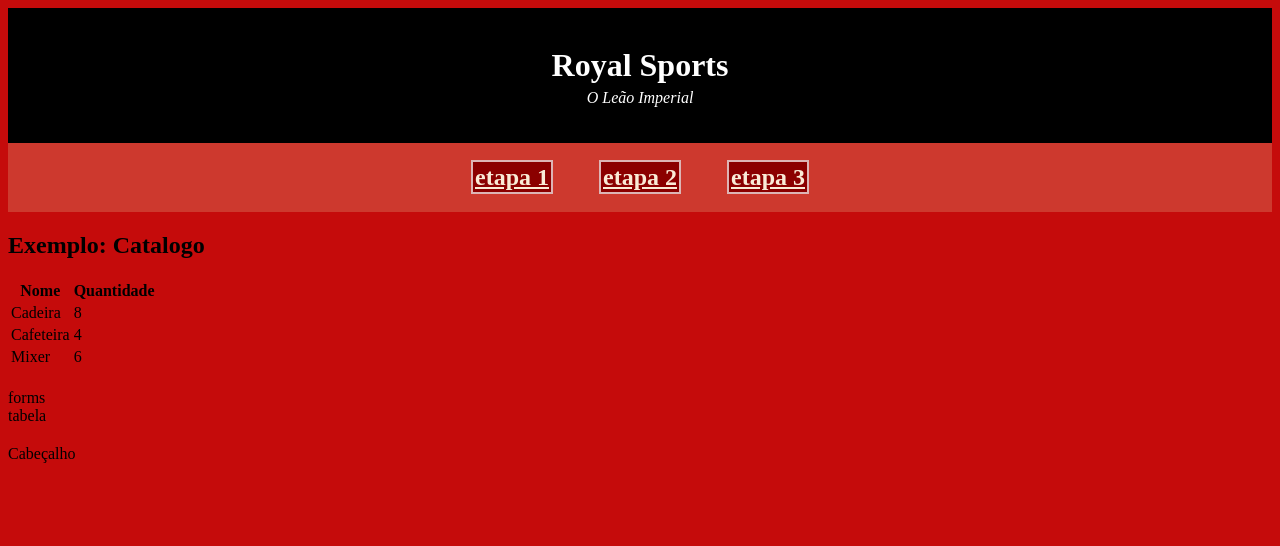
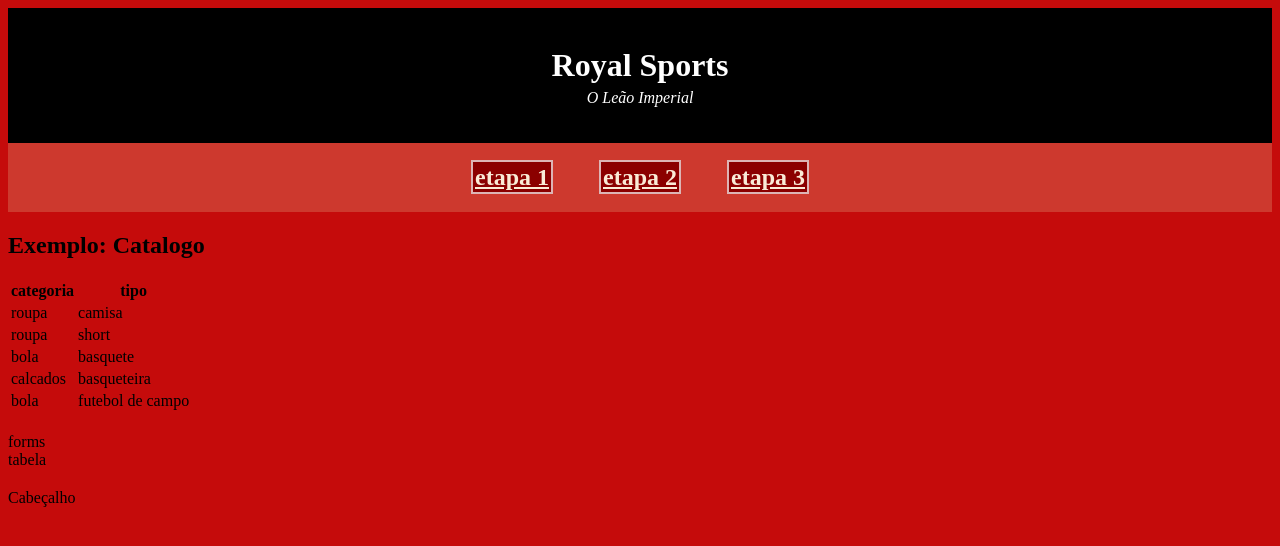
Before and after one commit to luizvn/TRABALHO_ED2, a Flask app: page /etapa1 in a window 1280 px wide. Shown: the top 546 px of the page. Run offline with Flask 3, Linux system fonts and the light colour scheme.

Commit message:
catalogo arquivo

```diff
--- /dev/null
+++ b/catalogo.json
@@ -0,0 +1,7 @@
+[
+    {"categoria": "roupa", "tipo": "camisa", "marca": "nike", "modelo": "dry-fit", "cor":"branco", "valor":113.90, "estoque": 900, "tamanhos_disponiveis": ["tamanho unico"]},
+    {"categoria": "roupa", "tipo": "short", "marca": "adidas", "modelo": "pacer 3 listras", "cor":"preto", "valor":87.90, "estoque": 300, "tamanhos_disponiveis": ["tamanho unico"]},
+    {"categoria": "bola", "tipo": "basquete", "marca": "wilson", "modelo": "nba drv", "cor":"laranja", "valor":115.00, "estoque": 700, "tamanhos_disponiveis": ["tamanho unico"]},
+    {"categoria": "calcados", "tipo": "basqueteira", "marca": "nike", "modelo": "zoom freak 5", "cor":"oreo", "valor":820.00, "estoque": 78, "tamanhos_disponiveis": ["tamanho unico"]},
+    {"categoria": "bola", "tipo": "futebol de campo", "marca": "adidas", "modelo": "UCL 2019", "cor":"branco e cinza", "valor":181.60, "estoque": 18, "tamanhos_disponiveis": ["tamanho unico"]}
+]
--- a/main.py
+++ b/main.py
@@ -1,4 +1,6 @@
 from flask import Flask, url_for, render_template
+import json
+import sys
 
 # inicializaçaõ
 app = Flask(__name__)
@@ -13,11 +15,12 @@ def principal():
 @app.route('/etapa1')
 def sobre1():
     titulo= "Catalogo"
-    catalogo = [
-        {"nome": "Cadeira", "quantidade": 8},
-        {"nome": "Cafeteira", "quantidade": 4},
-        {"nome": "Mixer", "quantidade": 6},
-    ]
+
+    try:
+        with open('catalogo.json', 'r') as file:
+            catalogo = json.load(file)
+    except Exception as e:
+        print(str(e))
     return render_template('etapa1.html', titulo = titulo, catalogo = catalogo)
 
 @app.route('/etapa2')
--- a/templates/etapa1.html
+++ b/templates/etapa1.html
@@ -68,9 +68,9 @@
 
                     <tr>
 
-                      <th>Nome</th>
+                      <th>categoria</th>
 
-                      <th>Quantidade</th>
+                      <th>tipo</th>
 
 
 
@@ -84,9 +84,9 @@
 
                        <tr>
 
-                            <td>{{produto.nome}}</td>
+                            <td>{{produto.categoria}}</td>
 
-                            <td>{{produto.quantidade}}</td>
+                            <td>{{produto.tipo}}</td>
 
                        </tr>
 
```
